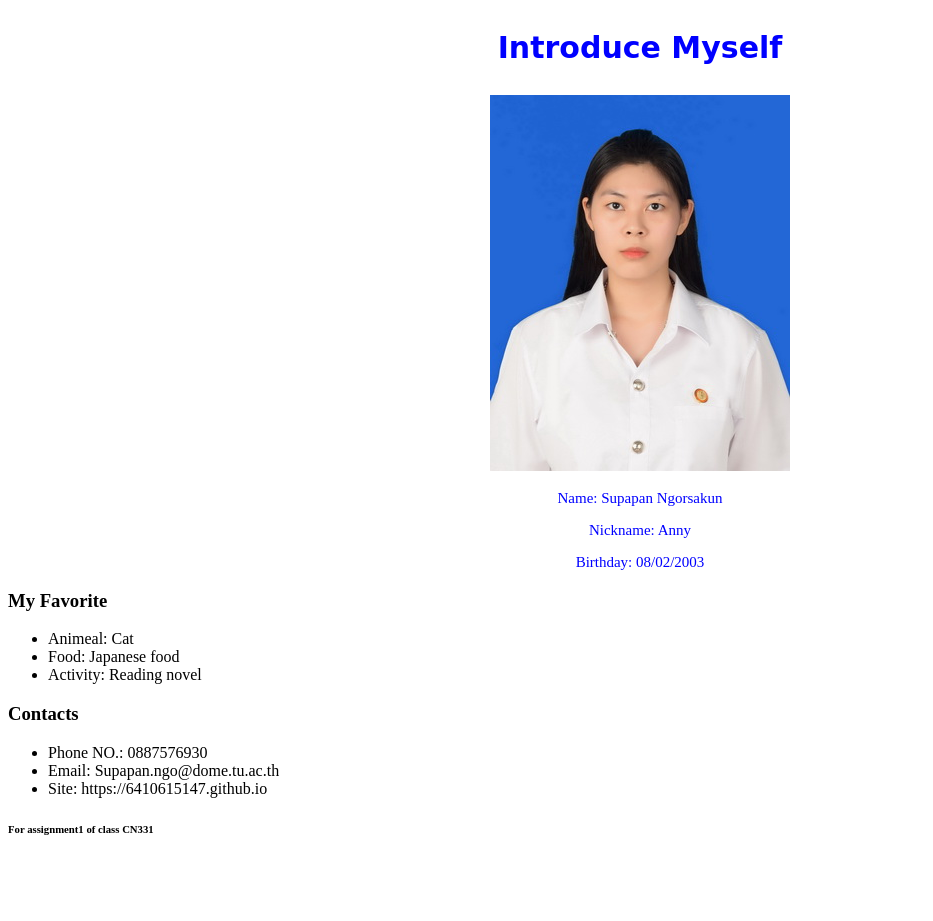
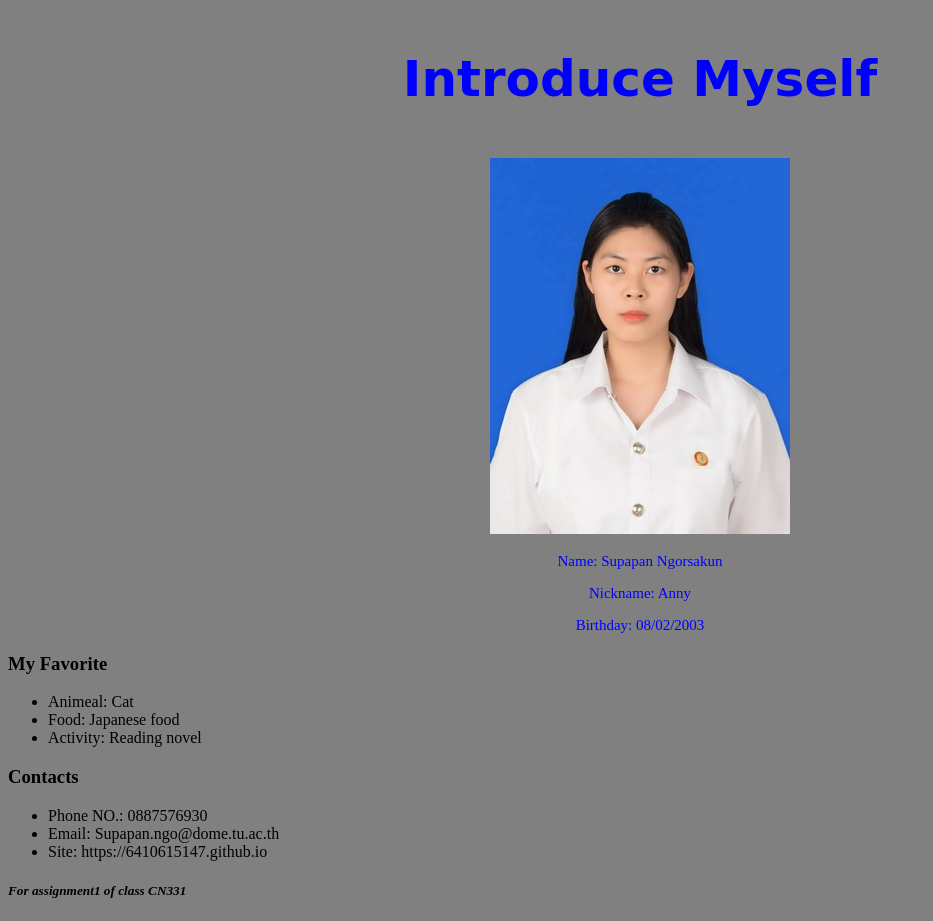
Before and after one commit to 6410615147/6410615147.github.io, a plain HTML site: page index.html in a window 1280 px wide. Shown: the whole page, without its empty margins (0-933 px from the left). Before the commit the page ends 860 px from the top, so only its background shows below. Drawn offline with Linux system fonts and the light colour scheme.

Commit message:
complete

```diff
--- a/index.html
+++ b/index.html
@@ -4,7 +4,7 @@
         <title>Assginment 1</title>
         <link href="./style.css" type="text/css" rel="stylesheet">
     </head>
-    <body>
+    <body style="background-color: gray;">
         <p id="heading">Introduce Myself</p>
         <p style="text-align:center;"><img src="รูปนศ.jpg" alt="image" width="300" height="376"></p>
         <p>Name: Supapan Ngorsakun</p>
@@ -25,7 +25,7 @@
             <li>Site: https://6410615147.github.io</li>
         </ul>
 
-        <h6>For assignment1 of class CN331</h6>
+        <h5 style="font-style: italic;">For assignment1 of class CN331</h5>
 
     </body>
 </html>
--- a/style.css
+++ b/style.css
@@ -5,7 +5,7 @@ p {
 }
 
 #heading {
-    font-size: 30px;
+    font-size: 50px;
     font-weight: bold;
     font-family: cursive;
     text-transform: capitalize;
```
